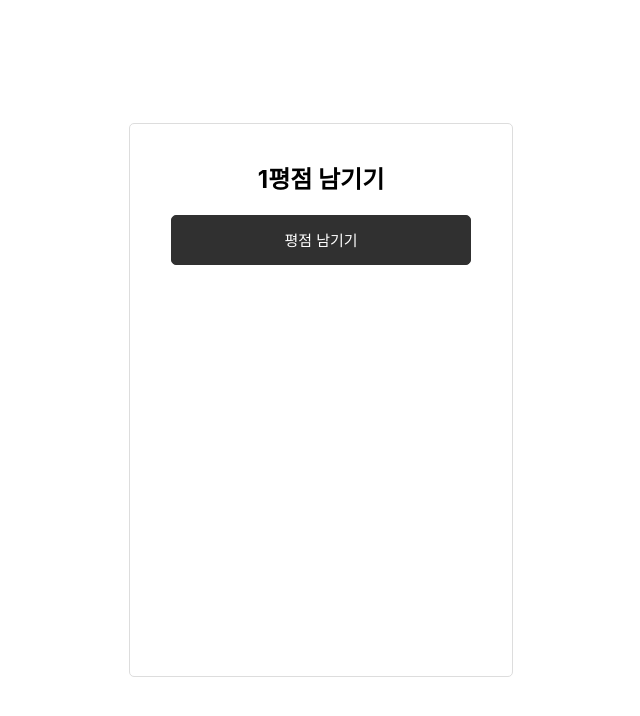
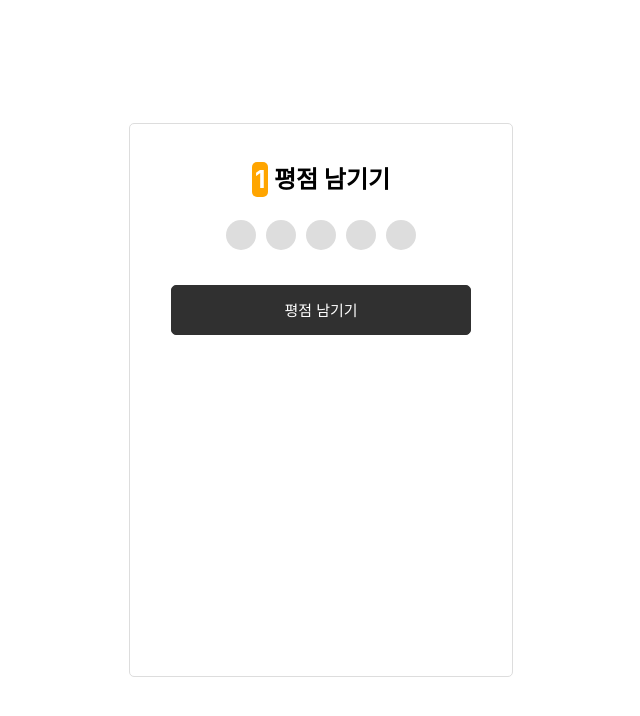
Before and after one commit to parkksss/week_rating_note, a React (Create React App) app: page /review/1 in a window 1280 px wide. Shown: the top 716 px of the page, without its empty margins (319-959 px from the left). Built offline with nearby package versions, Linux system fonts and the light colour scheme.

Commit message:
add style

```diff
--- a/src/App.js
+++ b/src/App.js
@@ -38,7 +38,7 @@ const AppWrap = styled.div`
 
 const Container = styled.div`
   max-width: 350px;
-  width: 50vw;
+  width: 60vw;
   height: 65vh;
   margin: auto;
   padding: 16px;
--- a/src/Review.js
+++ b/src/Review.js
@@ -9,13 +9,43 @@ const Review = (props) => {
   let history = useHistory();
   return (
     <div>
-      <h2>{day.day}평점 남기기</h2>
+      <h2><Day>{day.day}</Day>  평점 남기기</h2>
+      <CircleWrap>
+        <Circle></Circle>
+        <Circle></Circle>
+        <Circle></Circle>
+        <Circle></Circle>
+        <Circle></Circle>
+      </CircleWrap>
       <Button onClick={() => {
         history.push("/");
       }}>평점 남기기</Button>
     </div>
   );
 };
+
+const Day = styled.span`
+  background-color: orange;
+  border-radius: 5px;
+  padding: 3px;
+  color: white;
+`;
+
+const CircleWrap = styled.div`
+  display: flex;
+  margin-bottom: 30x;
+  padding-bottom: 30px;
+  justify-content: center;
+  align-items: center;
+`;
+
+const Circle = styled.div`
+  width: 30px;
+  height: 30px;
+  background-color: #ddd;
+  margin: 5px;
+  border-radius: 50%;
+`;
 
 const Button = styled.button`
   width: 300px;
--- a/src/Week.js
+++ b/src/Week.js
@@ -16,6 +16,11 @@ const Week = (props) => {
           return (
             <ItemStyle key={index}>
               {list}
+              <Circle></Circle>
+              <Circle></Circle>
+              <Circle></Circle>
+              <Circle></Circle>
+              <Circle></Circle>
               <Button onClick={() => {
               const day = my_lists[index]
               // console.log(day)
@@ -39,23 +44,28 @@ const ListStyle = styled.div`
 
 const ItemStyle = styled.div`
   display: flex;
-  padding: 16px;
+  padding: 10px;
   justify-content: center;
   align-items: center;
   font-weight: bold;
-  // margin: 8px;
-  // background-color: aliceblue;
 `;
 
+const Circle = styled.div`
+  width: 30px;
+  height: 30px;
+  background-color: #ddd;
+  margin: 5px;
+  border-radius: 50%;
+`;
 
 const Button = styled.div`
   width: 0;
   height: 0;
-  margin-left: 10px;
+  margin-left: 5px;
   border-bottom: 15px solid transparent;
   border-top: 15px solid transparent;
   border-left: 30px solid #303030;
-  border-right: 30px solid transparent;
+  // border-right: 0px solid transparent;
 `;
 
 
```
